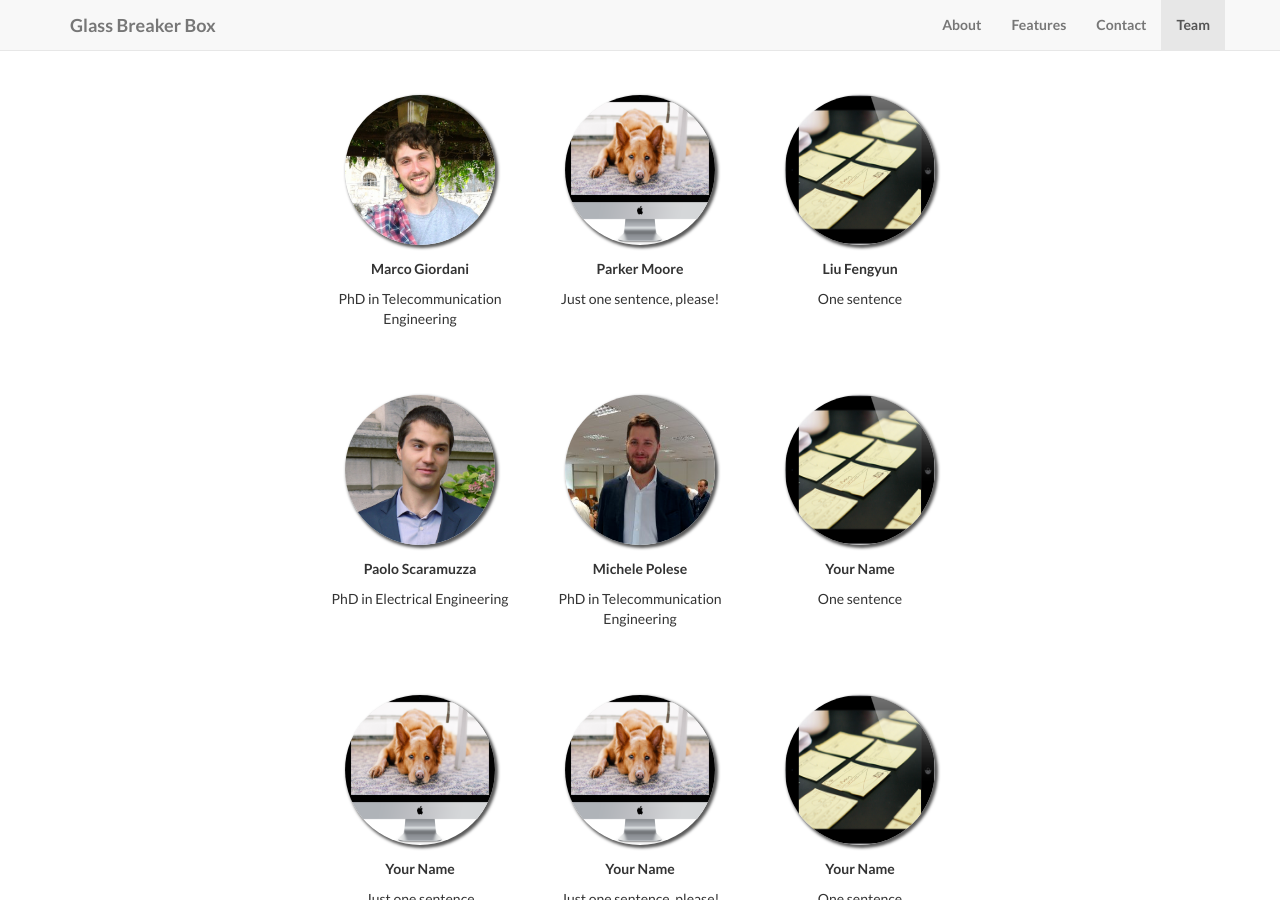
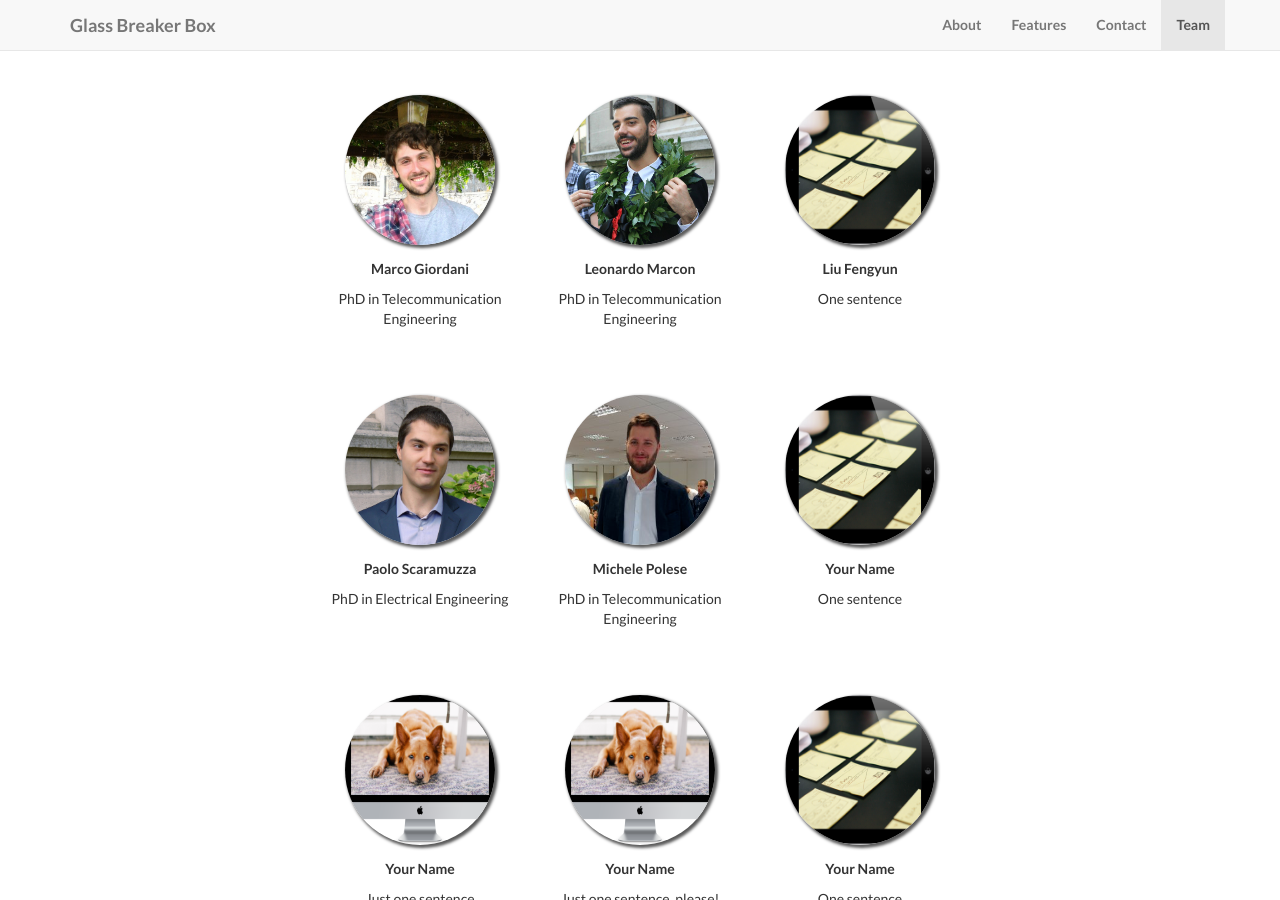
Before and after one commit to glassbreakerbox/glassbreakerbox.github.io, a Jekyll site: the page built from index.html, in a window 1280 px wide and 900 px high, scrolled down 1072 px. Built offline with Jekyll 4.4.1, drawn with Linux system fonts in a browser that asks for light colours.

Commit message:
Added photo and description

```diff
--- a/_data/members.yml
+++ b/_data/members.yml
@@ -2,9 +2,10 @@
   image: img/team/MG.jpg
   description: PhD in Telecommunication Engineering
 
-- name: Parker Moore
-  image: img/team/dog.png
-  description: Just one sentence, please!
+- name: Leonardo Marcon
+  image: img/team/LM.jpg
+  description: PhD in Telecommunication Engineering
+
 
 - name: Liu Fengyun
   image: img/team/ipad.png
```
Also changed, not shown: img/team/LM.jpg (added).
